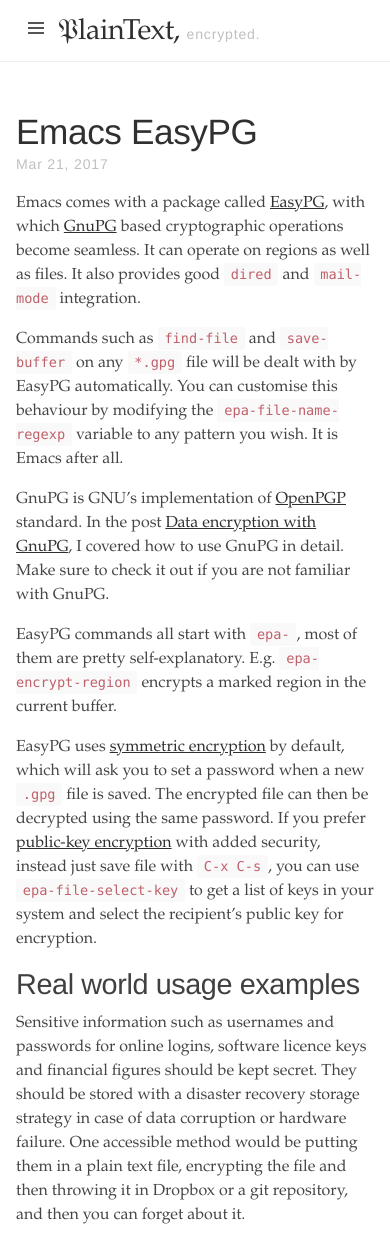
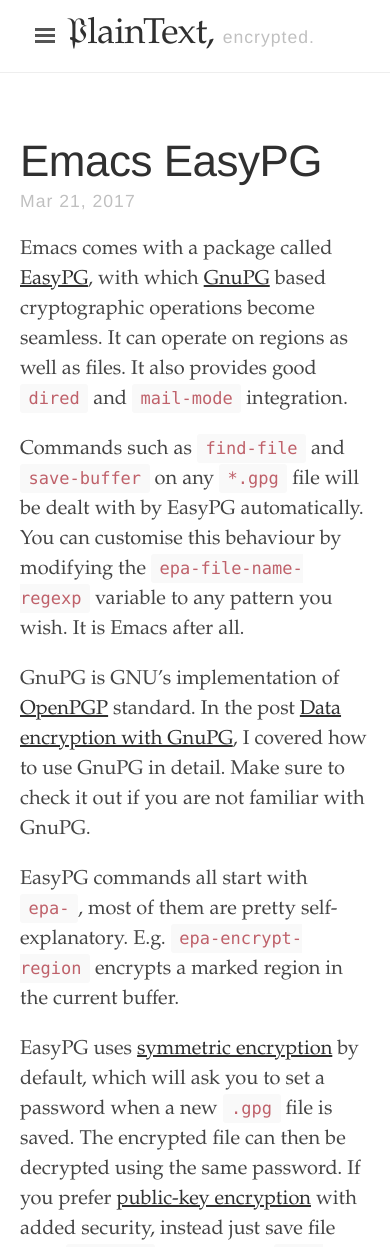
Before and after one commit to elfoak/elfoak.github.io, a Jekyll site: the page built from index.html, in a window 390 px wide. Shown: the top 1247 px of the page. Built offline with Jekyll 4.4.1, drawn with Linux system fonts in a browser that asks for light colours.

Commit message:
Increase font-size for mobile devices for readability

```diff
--- a/_sass/_ed.scss
+++ b/_sass/_ed.scss
@@ -54,14 +54,8 @@
 
 html {
   font-family: $main-font;
-  font-size: 16px;
+  font-size: $regular-font-size;
   line-height: 1.5;
-}
-
-@media (min-width: 38em) {
-  html {
-    font-size: $regular-font-size;
-  }
 }
 
 body {
```
